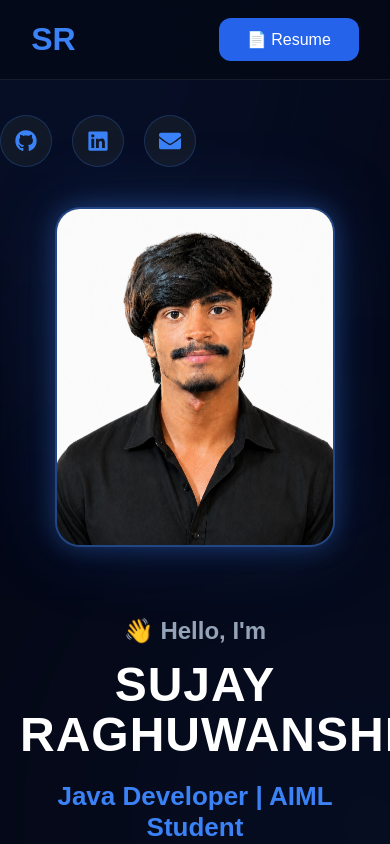
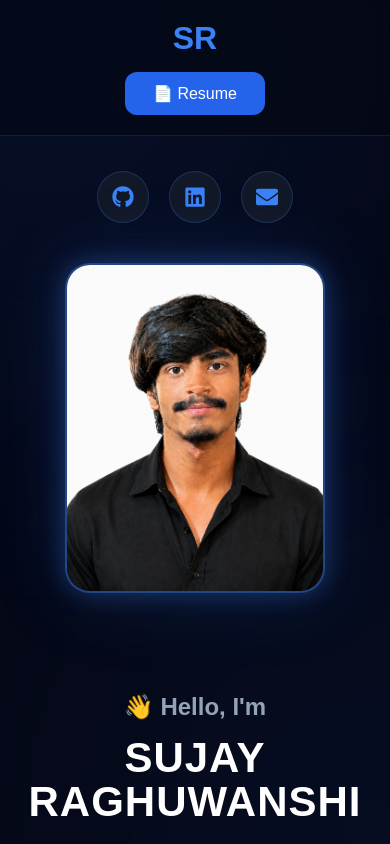
Before and after one commit to Sujayraghuwanshi/sujay-portfolio, a React (Vite) app: page / in a window 390 px wide. Shown: the top 844 px of the page. Built offline with nearby package versions, Linux system fonts and the light colour scheme.

Commit message:
Updated portfolio

```diff
--- a/src/App.css
+++ b/src/App.css
@@ -620,6 +620,8 @@ button{
     display:flex;
     gap:20px;
     margin-top:35px;
+    justify-content:center;
+    align-items:center;
 }
 
 .hero-socials a{
@@ -725,3 +727,60 @@ button{
     font-size:14px;
     color:#64748b;
 }
+/* ---------- MOBILE RESPONSIVE ---------- */
+
+@media (max-width: 768px) {
+
+  .navbar{
+    flex-direction: column;
+    height: auto;
+    padding: 20px;
+    gap: 15px;
+  }
+
+  .nav-links{
+    gap: 18px;
+    flex-wrap: wrap;
+    justify-content: center;
+  }
+
+  .hero{
+    flex-direction: column-reverse;
+    text-align: center;
+    padding: 40px 20px;
+    min-height: auto;
+  }
+
+  .left,
+  .right{
+    width: 100%;
+  }
+
+  .left h1{
+    font-size: 42px;
+  }
+
+  .left h2{
+    font-size: 24px;
+  }
+
+  .left p{
+    font-size: 16px;
+    max-width: 100%;
+  }
+
+  .hero-buttons{
+    justify-content: center;
+    flex-wrap: wrap;
+  }
+
+  .hero-socials{
+    justify-content: center;
+  }
+
+  .profile{
+    width: 260px;
+    height: 330px;
+    margin-bottom: 30px;
+  }
+}
```
